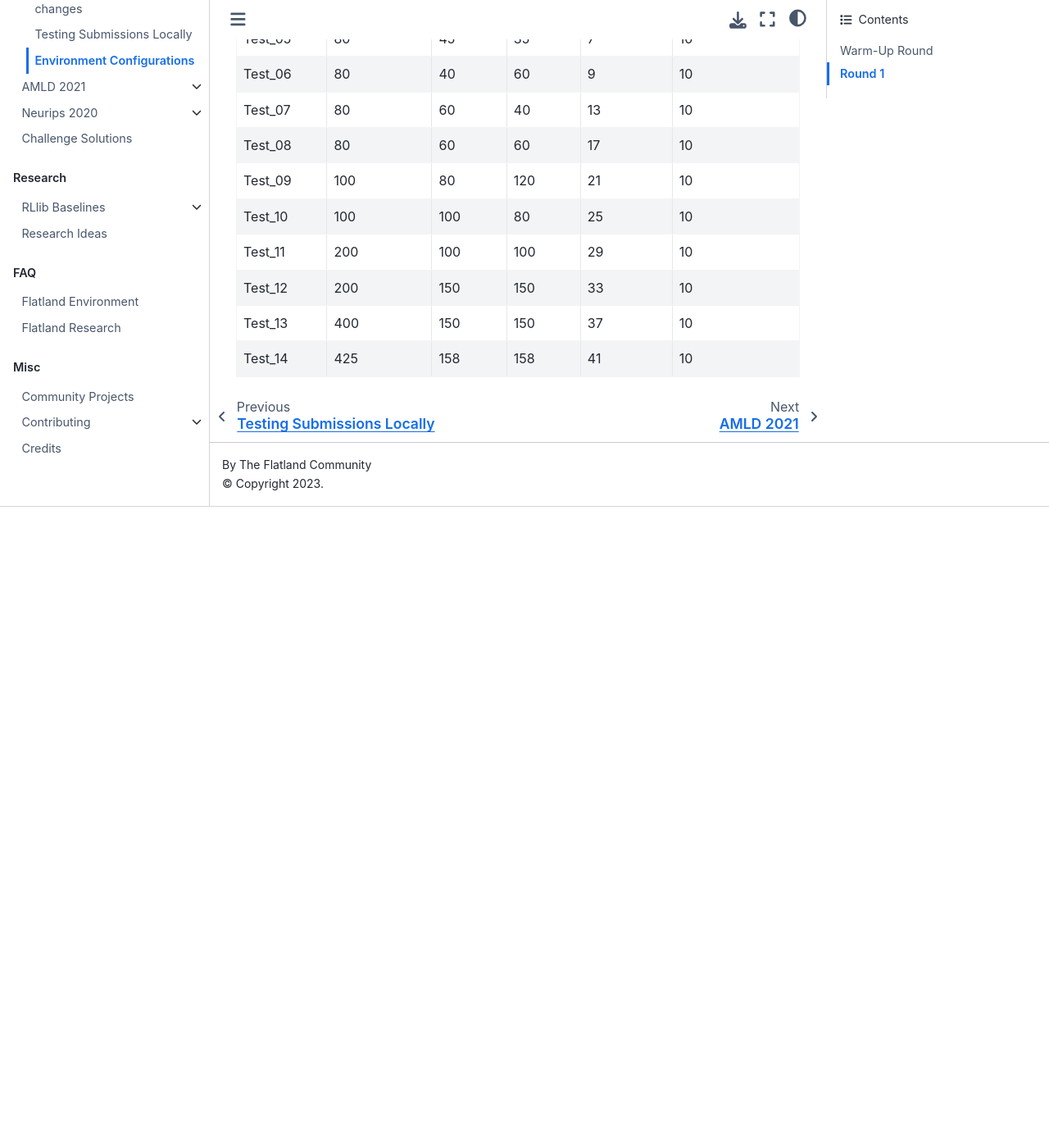
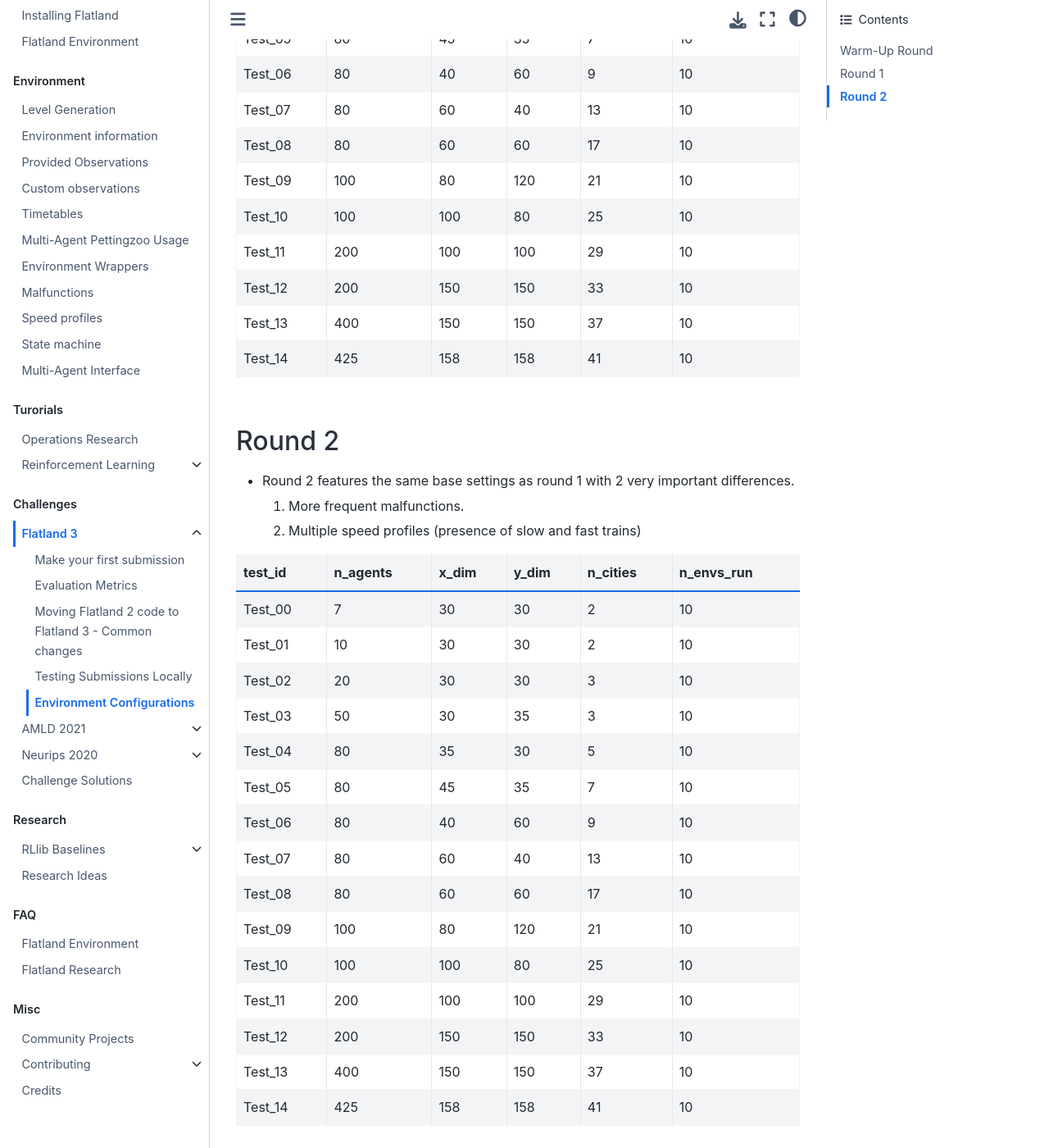
Before and after one commit to flatland-association/flatland-book, a Jupyter Book: the page built from challenges/flatland3/envconfig.md, in a window 1280 px wide and 1400 px high, scrolled down 1262 px. Shown: the whole window at 82% size. Built offline with Jupyter Book 1.0.4 settings and Sphinx 7.4.7 and the Sphinx Book theme 1.1.4, drawn with Linux system fonts in a browser that asks for light colours; pages that are not in the unit, such as notebooks, are missing from menus; before the commit the page ends 1880 px from its top, so only the background shows below that.

Commit message:
added round 2 configs

```diff
--- a/challenges/flatland3/envconfig.md
+++ b/challenges/flatland3/envconfig.md
@@ -41,3 +41,28 @@
 |Test_12|200     |150  |150  |33      |10        |
 |Test_13|400     |150  |150  |37      |10        |
 |Test_14|425     |158  |158  |41      |10        |
+
+
+### Round 2
+
+* Round 2 features the same base settings as round 1 with 2 very important differences.
+    1. More frequent malfunctions.
+    2. Multiple speed profiles (presence of slow and fast trains)
+
+|test_id|n_agents|x_dim|y_dim|n_cities|n_envs_run|
+|-------|--------|-----|-----|--------|----------|
+|Test_00|7       |30   |30   |2       |10        |
+|Test_01|10      |30   |30   |2       |10        |
+|Test_02|20      |30   |30   |3       |10        |
+|Test_03|50      |30   |35   |3       |10        |
+|Test_04|80      |35   |30   |5       |10        |
+|Test_05|80      |45   |35   |7       |10        |
+|Test_06|80      |40   |60   |9       |10        |
+|Test_07|80      |60   |40   |13      |10        |
+|Test_08|80      |60   |60   |17      |10        |
+|Test_09|100     |80   |120  |21      |10        |
+|Test_10|100     |100  |80   |25      |10        |
+|Test_11|200     |100  |100  |29      |10        |
+|Test_12|200     |150  |150  |33      |10        |
+|Test_13|400     |150  |150  |37      |10        |
+|Test_14|425     |158  |158  |41      |10        |
```
